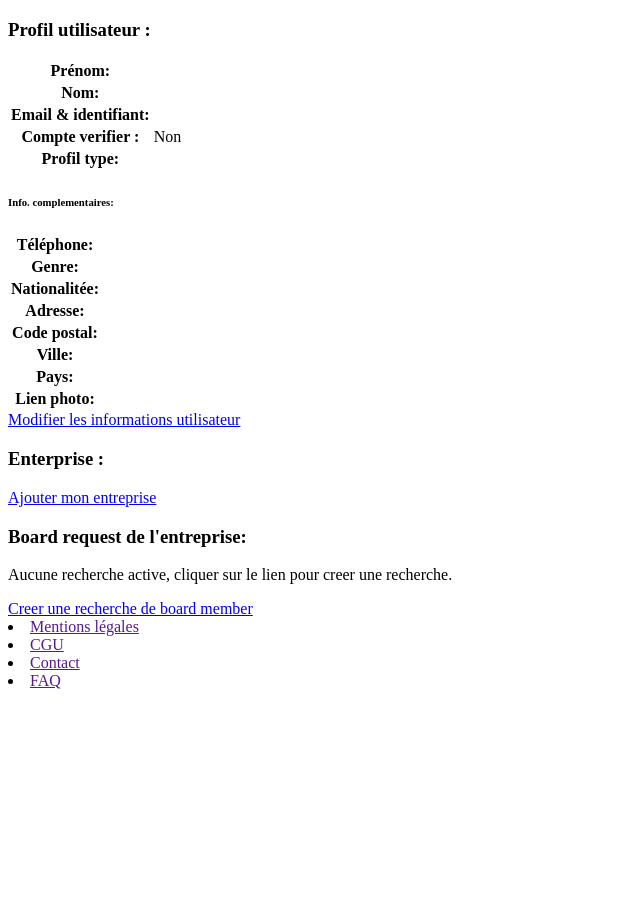
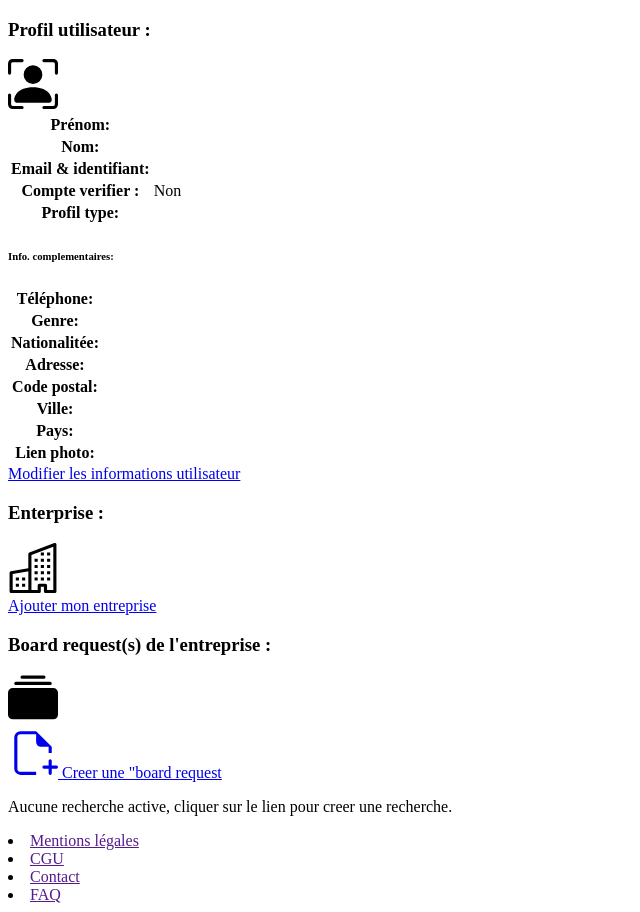
Before and after one commit to WildCodeSchool/lyon-php-2003-project3-trouvetonboard, a Symfony app: template templates/user/profileShow.html.twig in a window 1280 px wide. Shown: the part 44-956 px from the top of the page, without its empty margins (0-640 px from the left). Before the commit the page ends 733 px from the top, so only its background shows below. Run offline with Twig, Linux system fonts and the light colour scheme; the template is opened without the code that fills it, so the values that code supplies are empty; some libraries are stand-ins or nearby versions.

Commit message:
Profil user visual ok , todo slug and assets

```diff
--- a/assets/scss/app.scss
+++ b/assets/scss/app.scss
@@ -9,6 +9,7 @@
 body {
     background-color: $cust-bg-page;
     font-family: 'Roboto', sans-serif;
+
 }
 
 a {
--- a/templates/base.html.twig
+++ b/templates/base.html.twig
@@ -50,7 +50,7 @@
         {% set formFullColBlock = "m-4 p-0 d-flex flex-column flex-fill container-std-bg-white-bootstrap" %}
         {% set titleBlock = "p-2 d-flex align-items-stretch container-title-block" %}
         {% set titleBlock2 = "p-2 d-flex align-items-start container-title-block" %}
-
+        {% set containerBtnMajCancel = "d-flex justify-content-between container-btn mr-2" %}
 
 
         {% block body %}{% endblock %}
--- /dev/null
+++ b/templates/components/_icon_board_request.html.twig
@@ -0,0 +1,6 @@
+<svg class="bi bi-collection-fill" width="50" height="50" viewBox="0 0 16 16" fill="currentColor"
+     xmlns="http://www.w3.org/2000/svg">
+    <rect width="16" height="10" rx="1.5" transform="matrix(1 0 0 -1 0 14.5)"/>
+    <path fill-rule="evenodd"
+          d="M2 3a.5.5 0 0 0 .5.5h11a.5.5 0 0 0 0-1h-11A.5.5 0 0 0 2 3zm2-2a.5.5 0 0 0 .5.5h7a.5.5 0 0 0 0-1h-7A.5.5 0 0 0 4 1z"/>
+</svg>
--- /dev/null
+++ b/templates/components/_icon_enterprise.html.twig
@@ -0,0 +1,7 @@
+<svg class="bi bi-building" width="50" height="50" viewBox="0 0 16 16" fill="currentColor"
+     xmlns="http://www.w3.org/2000/svg">
+    <path fill-rule="evenodd"
+          d="M15.285.089A.5.5 0 0 1 15.5.5v15a.5.5 0 0 1-.5.5h-3a.5.5 0 0 1-.5-.5V14h-1v1.5a.5.5 0 0 1-.5.5H1a.5.5 0 0 1-.5-.5v-6a.5.5 0 0 1 .418-.493l5.582-.93V3.5a.5.5 0 0 1 .324-.468l8-3a.5.5 0 0 1 .46.057zM7.5 3.846V8.5a.5.5 0 0 1-.418.493l-5.582.93V15h8v-1.5a.5.5 0 0 1 .5-.5h2a.5.5 0 0 1 .5.5V15h2V1.222l-7 2.624z"/>
+    <path fill-rule="evenodd" d="M6.5 15.5v-7h1v7h-1z"/>
+    <path d="M2.5 11h1v1h-1v-1zm2 0h1v1h-1v-1zm-2 2h1v1h-1v-1zm2 0h1v1h-1v-1zm6-10h1v1h-1V3zm2 0h1v1h-1V3zm-4 2h1v1h-1V5zm2 0h1v1h-1V5zm2 0h1v1h-1V5zm-2 2h1v1h-1V7zm2 0h1v1h-1V7zm-4 0h1v1h-1V7zm0 2h1v1h-1V9zm2 0h1v1h-1V9zm2 0h1v1h-1V9zm-4 2h1v1h-1v-1zm2 0h1v1h-1v-1zm2 0h1v1h-1v-1z"/>
+</svg>
--- /dev/null
+++ b/templates/components/_icon_new.html.twig
@@ -0,0 +1,7 @@
+<svg class="bi bi-file-earmark-plus" width="50" height="50" viewBox="0 0 16 16" fill="currentColor"
+     xmlns="http://www.w3.org/2000/svg">
+    <path d="M9 1H4a2 2 0 0 0-2 2v10a2 2 0 0 0 2 2h5v-1H4a1 1 0 0 1-1-1V3a1 1 0 0 1 1-1h5v2.5A1.5 1.5 0 0 0 10.5 6H13v2h1V6L9 1z"/>
+    <path fill-rule="evenodd"
+          d="M13.5 10a.5.5 0 0 1 .5.5v2a.5.5 0 0 1-.5.5h-2a.5.5 0 0 1 0-1H13v-1.5a.5.5 0 0 1 .5-.5z"/>
+    <path fill-rule="evenodd" d="M13 12.5a.5.5 0 0 1 .5-.5h2a.5.5 0 0 1 0 1H14v1.5a.5.5 0 0 1-1 0v-2z"/>
+</svg>
--- /dev/null
+++ b/templates/components/_icon_user.html.twig
@@ -0,0 +1,6 @@
+<svg class="bi bi-person-bounding-box" width="50" height="50" viewBox="0 0 16 16" fill="currentColor"
+     xmlns="http://www.w3.org/2000/svg">
+    <path fill-rule="evenodd"
+          d="M1.5 1a.5.5 0 0 0-.5.5v3a.5.5 0 0 1-1 0v-3A1.5 1.5 0 0 1 1.5 0h3a.5.5 0 0 1 0 1h-3zM11 .5a.5.5 0 0 1 .5-.5h3A1.5 1.5 0 0 1 16 1.5v3a.5.5 0 0 1-1 0v-3a.5.5 0 0 0-.5-.5h-3a.5.5 0 0 1-.5-.5zM.5 11a.5.5 0 0 1 .5.5v3a.5.5 0 0 0 .5.5h3a.5.5 0 0 1 0 1h-3A1.5 1.5 0 0 1 0 14.5v-3a.5.5 0 0 1 .5-.5zm15 0a.5.5 0 0 1 .5.5v3a1.5 1.5 0 0 1-1.5 1.5h-3a.5.5 0 0 1 0-1h3a.5.5 0 0 0 .5-.5v-3a.5.5 0 0 1 .5-.5z"/>
+    <path fill-rule="evenodd" d="M3 14s-1 0-1-1 1-4 6-4 6 3 6 4-1 1-1 1H3zm5-6a3 3 0 1 0 0-6 3 3 0 0 0 0 6z"/>
+</svg>
--- a/templates/enterprise/_form.html.twig
+++ b/templates/enterprise/_form.html.twig
@@ -1,7 +1,8 @@
 {% form_theme form 'bootstrap_4_layout.html.twig' %}
 {{ form_start(form) }}
     {{ form_widget(form) }}
-<div class="d-flex mr-2">
-    <button class="btn">{{ button_label|default('Save') }}</button>
+<div class="{{ containerBtnMajCancel }}">
+    <button class="btn">{{ button_label|default('Sauvegarder') }}</button>
+    <a href="{{ path('user_profile_show') }}">Annuler</a>
 </div>
 {{ form_end(form) }}
--- a/templates/user/_form.html.twig
+++ b/templates/user/_form.html.twig
@@ -1,8 +1,9 @@
 {% form_theme form 'bootstrap_4_layout.html.twig' %}
 {{ form_start(form) }}
     {{ form_widget(form) }}
-<div class="d-flex mr-2">
-    <button class="btn">{{ button_label|default('Save') }}</button>
+<div class="{{ containerBtnMajCancel }}">
+    <button class="btn ml-2">{{ button_label|default('Sauvegarder') }}</button>
+    <a href="{{ path('user_profile_show') }}">Annuler</a>
 </div>
 
 {{ form_end(form) }}
--- a/templates/user/_profile_show_base_user.html.twig
+++ b/templates/user/_profile_show_base_user.html.twig
@@ -1,5 +1,10 @@
 <div class="{{ titleBlock }}">
-    <h3>Profil utilisateur :</h3>
+    <div class="d-flex flex-fill align-items-stretch align-content-center justify-content-between">
+        <h3 class="m-0 align-self-center">Profil utilisateur :</h3>
+        <div>
+            {{ include('components/_icon_user.html.twig') }}
+        </div>
+    </div>
 </div>
 <table class="table table container-fluid">
     <tbody>
@@ -28,9 +33,9 @@
     </tr>
     </tbody>
 </table>
-            <div class="{{ titleBlock }} rounded-0">
-                <h6>Info. complementaires:</h6>
-            </div>
+<div class="{{ titleBlock }} rounded-0 p-0">
+    <h6 class="m-0 align-self-center">Info. complementaires:</h6>
+</div>
 
 <table class="table container-fluid">
 
--- a/templates/user/_profile_show_board_request.html.twig
+++ b/templates/user/_profile_show_board_request.html.twig
@@ -1,91 +1,29 @@
 <div class="{{ titleBlock }}">
-    <h3>Board request de l'entreprise:</h3>
+
+    <div class="d-flex flex-fill align-items-stretch align-content-center justify-content-between">
+        <h3 class="m-0 align-self-center">Board request(s) de l'entreprise :</h3>
+        <div>
+            {{ include('components/_icon_board_request.html.twig') }}
+        </div>
+    </div>
+
 </div>
-{% set card = "col-lg-5 col-md-12" %}
-<div class="container-fluid row justify-content-around m-0">
-    {% for profile in app.user.enterprise.profiles %}
+<div class="d-flex flex-fill container-btn p-3">
+        <a href="{{ path('profile_newBdReq') }}">
+        {{ include('components/_icon_new.html.twig') }} Creer une "board request</a>
+</div>
+<div class="container-fluid row m-0  justify-content-between">
+    {% if app.user.enterprise is not null %}
+        {% for profile in app.user.enterprise.profiles %}
+            {% include "profile/_board_card.html.twig" %}
+        {% else %}
+            <div class="d-flex p-2 justify-content-around ml-1 container-a">
+                <p>Aucune recherche active, cliquer sur le lien pour creer une recherche.</p>
+            </div>
+        {% endfor %}
     {% else %}
         <div class="d-flex p-2 justify-content-around ml-1 container-a">
             <p>Aucune recherche active, cliquer sur le lien pour creer une recherche.</p>
         </div>
-    {% endfor %}
-    <div class="d-flex p-2 justify-content-around ml-1 container-a">
-        <a href="{{ path('profile_newBdReq') }}">
-            Creer une recherche de board member</a>
-    </div>
-
-    {#commented for keep and reuse base code when data ok in next us
-    <div class="{{ card }} {{ formBlockStd }} m-2 ">
-
-        <div class="rounded ">
-            <div class="{{ titleBlock }} m-3">
-                <h3>Une -> demande de board</h3>
-                <div class="bg-danger rounded-pill">2 matchs</div>
-            </div>
-
-            <table class="table">
-                <tbody>
-                <tr>
-                    <th>Prénom:</th>
-                    <td><span class="font-weight-light h-1">{{ user.firstName }}</span></td>
-                </tr>
-                <tr>
-                    <th>Nom:</th>
-                    <td>{{ user.lastName }}</td>
-                </tr>
-                <tr>
-                    <th>Email & identifiant:</th>
-                    <td>{{ user.email }}</td>
-                </tr>
-                <tr>
-                    <th>Compte verifier :</th>
-                    <td>{{ user.isVerified ? 'OUI' : 'NON' }}</td>
-                </tr>
-
-                </tbody>
-            </table>
-
-        </div>
-        <div class="d-flex p-2 justify-content-around ml-1 container-a">
-            <a href="{{ path('enterprise_new') }}">
-                Afficher les details</a>
-        </div>
-    </div>
-
-    <div class="{{ card }} {{ formBlockStd }} m-2">
-
-        <div class="rounded">
-            <div class="{{ titleBlock }} m-3">
-                <h3>Une -> demande de board</h3>
-            </div>
-
-            <table class="table">
-                <tbody>
-                <tr>
-                    <th>Prénom:</th>
-                    <td><span class="font-weight-light h-1">{{ user.firstName }}</span></td>
-                </tr>
-                <tr>
-                    <th>Nom:</th>
-                    <td>{{ user.lastName }}</td>
-                </tr>
-                <tr>
-                    <th>Email & identifiant:</th>
-                    <td>{{ user.email }}</td>
-                </tr>
-                <tr>
-                    <th>Compte verifier :</th>
-                    <td>{{ user.isVerified ? 'OUI' : 'NON' }}</td>
-                </tr>
-
-                </tbody>
-            </table>
-
-        </div>
-    </div>
- #}
-
-
-
-
+    {% endif %}
 </div>
--- a/templates/user/_profile_show_enterprise.html.twig
+++ b/templates/user/_profile_show_enterprise.html.twig
@@ -1,5 +1,10 @@
 <div class="{{ titleBlock }}">
-    <h3>Enterprise :</h3>
+    <div class="d-flex flex-fill align-items-stretch align-content-center justify-content-between">
+        <h3 class="m-0 align-self-center">Enterprise :</h3>
+        <div>
+            {{ include('components/_icon_enterprise.html.twig') }}
+        </div>
+    </div>
 </div>
 {% if user.enterprise %}
     <table class="table">
--- a/templates/user/profileShow.html.twig
+++ b/templates/user/profileShow.html.twig
@@ -17,12 +17,11 @@
             <div class="{{ formBlockStd }}">
                 {% include 'user/_profile_show_enterprise.html.twig' %}
             </div>
-
-
         </div>
         <!-- col 2 -->
         <div class="col-lg-8 col-md-12 {{ formBlockStd }}">
-                {% include 'user/_profile_show_board_request.html.twig' %}
+            {% include 'user/_profile_show_board_request.html.twig' %}
         </div>
     </div>
+    </div>
 {% endblock %}
```
Also changed, not shown: assets/scss/_containers.scss (+50 -0 lines), assets/scss/_form_gca.scss (+6 -5 lines), src/Form/UserType.php (+8 -2 lines), templates/enterprise/edit.html.twig (+6 -9 lines), templates/profile/_board_card.html.twig (added, +30 -0 lines), templates/user/edit.html.twig (+5 -5 lines), templates/components/_icon_trash.html.twig (renamed from templates/enterprise/_icon_trash.html.twig).
